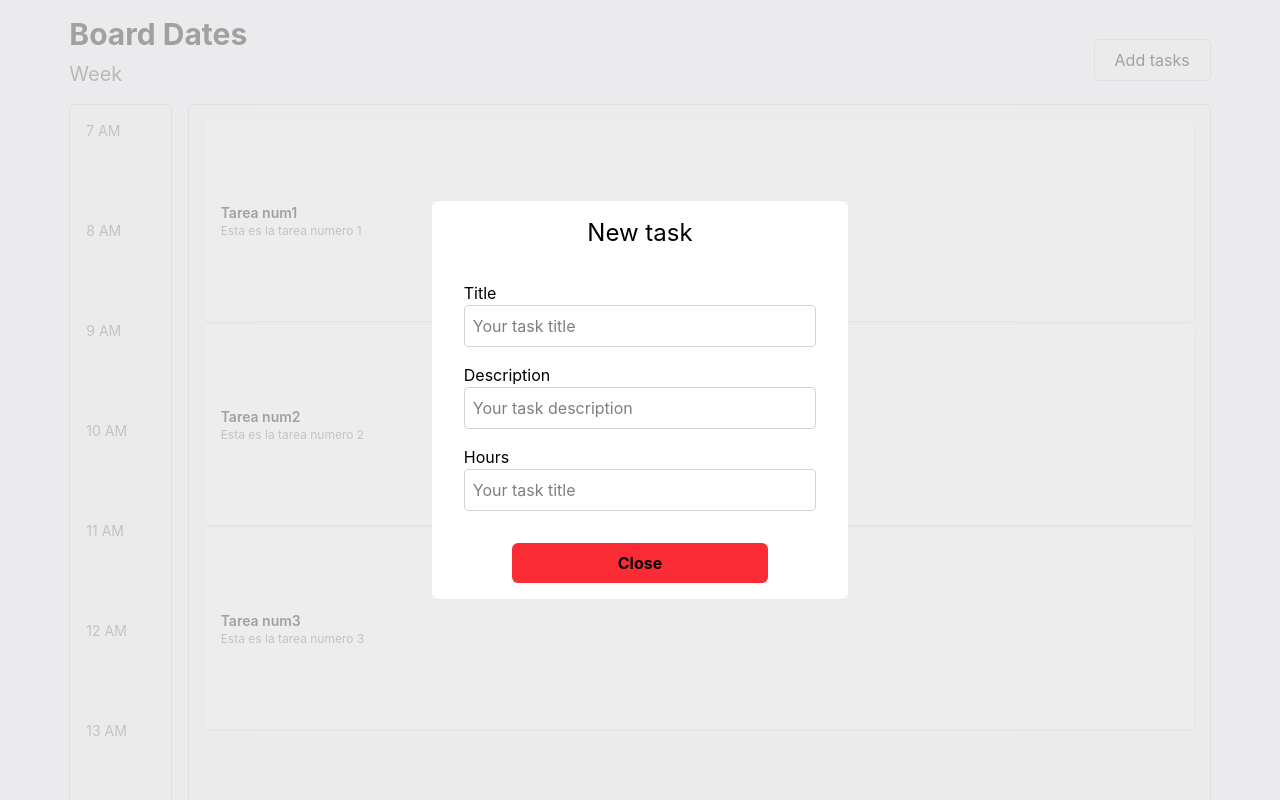
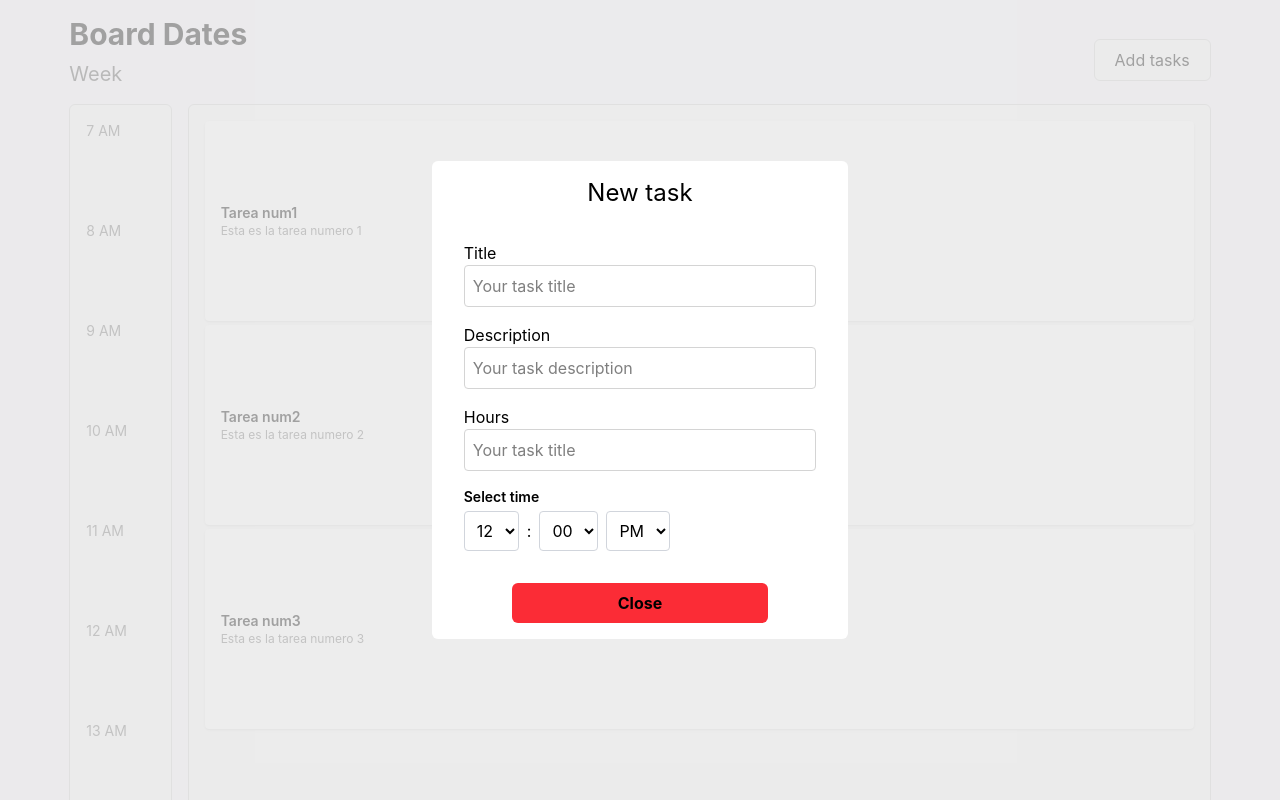
Before and after one commit to Lau-szutner/Focus-board, a Next.js app in the folder frontend/: page / in a window 1280 px wide. Both pictures are taken after a click on the button "Add tasks". Shown: the top 800 px of the page. Built offline with nearby package versions, Linux system fonts and the light colour scheme.

Commit message:
time picker

```diff
--- a/frontend/src/app/components/AddTaskModal.tsx
+++ b/frontend/src/app/components/AddTaskModal.tsx
@@ -1,11 +1,12 @@
 import React, { useState } from 'react';
-
+import TimePicker from './TimePicker';
 interface Props {
   isOpen: boolean;
   toggleModal: () => void;
 }
 
 const AddTaskModal: React.FC<Props> = ({ isOpen, toggleModal }) => {
+  const [time, setTime] = useState('12:00 PM');
   if (!isOpen) return null;
 
   return (
@@ -43,6 +44,7 @@ const AddTaskModal: React.FC<Props> = ({ isOpen, toggleModal }) => {
               placeholder="Your task title"
             />
           </label>
+          <TimePicker label="Select time" value={time} onChange={setTime} />
         </form>
         <button
           onClick={toggleModal}
--- /dev/null
+++ b/frontend/src/app/components/TimePicker.tsx
@@ -0,0 +1,86 @@
+import React, { useState, useEffect } from 'react';
+
+interface TimePickerProps {
+  label?: string;
+  value?: string; // formato "hh:mm AM/PM", ej: "02:30 PM"
+  onChange?: (value: string) => void;
+}
+
+const TimePicker: React.FC<TimePickerProps> = ({
+  label,
+  value = '12:00 PM',
+  onChange,
+}) => {
+  // Parseo inicial del valor
+  const parseValue = (val: string) => {
+    const [time, meridian] = val.split(' ');
+    const [h, m] = time.split(':');
+    return {
+      hour: parseInt(h, 10),
+      minute: parseInt(m, 10),
+      meridian: meridian as 'AM' | 'PM',
+    };
+  };
+
+  const initial = parseValue(value);
+
+  const [hour, setHour] = useState<number>(initial.hour);
+  const [minute, setMinute] = useState<number>(initial.minute);
+  const [meridian, setMeridian] = useState<'AM' | 'PM'>(initial.meridian);
+
+  // Cuando cambia cualquier parte, notificamos al padre con el formato correcto
+  useEffect(() => {
+    const formatted = `${String(hour).padStart(2, '0')}:${String(
+      minute
+    ).padStart(2, '0')} ${meridian}`;
+    onChange && onChange(formatted);
+  }, [hour, minute, meridian, onChange]);
+
+  // Arrays para opciones
+  const hours = Array.from({ length: 12 }, (_, i) => i + 1);
+  const minutes = Array.from({ length: 60 }, (_, i) => i);
+
+  return (
+    <div className="flex flex-col gap-1 w-40">
+      {label && <label className="text-sm font-semibold">{label}</label>}
+      <div className="flex gap-2 items-center">
+        <select
+          aria-label="Hour"
+          value={hour}
+          onChange={(e) => setHour(parseInt(e.target.value, 10))}
+          className="border border-gray-300 rounded p-2 bg-white cursor-pointer"
+        >
+          {hours.map((h) => (
+            <option key={h} value={h}>
+              {h}
+            </option>
+          ))}
+        </select>
+        <span>:</span>
+        <select
+          aria-label="Minute"
+          value={minute}
+          onChange={(e) => setMinute(parseInt(e.target.value, 10))}
+          className="border border-gray-300 rounded p-2 bg-white cursor-pointer"
+        >
+          {minutes.map((m) => (
+            <option key={m} value={m}>
+              {String(m).padStart(2, '0')}
+            </option>
+          ))}
+        </select>
+        <select
+          aria-label="AM or PM"
+          value={meridian}
+          onChange={(e) => setMeridian(e.target.value as 'AM' | 'PM')}
+          className="border border-gray-300 rounded p-2 bg-white cursor-pointer"
+        >
+          <option value="AM">AM</option>
+          <option value="PM">PM</option>
+        </select>
+      </div>
+    </div>
+  );
+};
+
+export default TimePicker;
```
